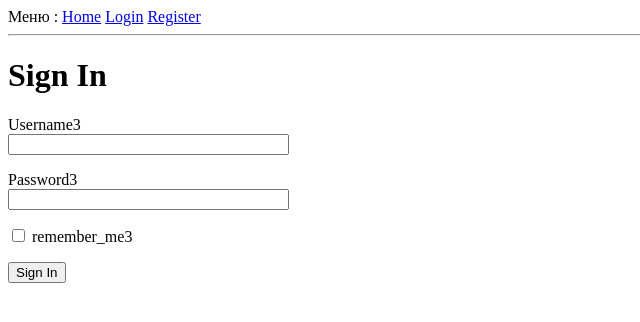
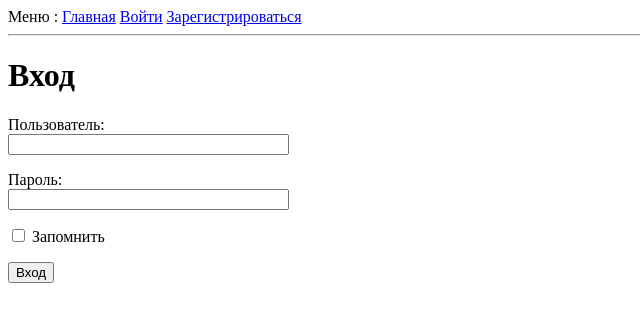
Before and after one commit to k-tatiana/flask, a Flask app: page /login in a window 1280 px wide. Shown: the top 322 px of the page, without its empty margins (0-640 px from the left). Run offline with Flask 2, Linux system fonts and the light colour scheme.

Commit message:
Rus language instead of English

```diff
--- a/app/__init__.py
+++ b/app/__init__.py
@@ -10,7 +10,7 @@ db = SQLAlchemy(app)
 migrate = Migrate(app, db)
 login = LoginManager(app)
 login.login_view = 'login'
-login.login_message = 'You must be authorized to see the page'
+login.login_message = 'Вы должны быть зарегистрированным пользователем чтобы зайти на эту страницу'
 
 
 from app import routes, models
--- a/app/forms.py
+++ b/app/forms.py
@@ -5,10 +5,10 @@ from app.models import User
 
 
 class LoginForm(FlaskForm):
-    username2 = StringField('Username3', validators=[DataRequired()])
-    password2 = PasswordField('Password3', validators=[DataRequired()])
-    remember_me2 = BooleanField('remember_me3', default=False)
-    submit2 = SubmitField('Sign In')
+    username2 = StringField('Пользователь:', validators=[DataRequired()])
+    password2 = PasswordField('Пароль:', validators=[DataRequired()])
+    remember_me2 = BooleanField('Запомнить', default=False)
+    submit2 = SubmitField('Вход')
 
 class RegistrationForm(FlaskForm):
     username = StringField('Логин', validators=[DataRequired()])
--- a/app/routes.py
+++ b/app/routes.py
@@ -35,12 +35,11 @@ def hello():
 @app.route('/user/<username>')
 @login_required
 def user(username):
-    user2 = User.query.filter_by(name=username).first_or_404()
+    user = User.query.filter_by(name=username).first_or_404()
     posts = [
-        {'author': user2, 'body': 'Test post #1'},
-        {'author': user2, 'body': 'Test post #2'}
-    ]
-    return render_template('user.html', user=user2, posts=posts)
+        {'author': user, 'body': 'Test post #1'},
+        {'author': user, 'body': 'Test post #2'}]
+    return render_template('user.html', user=user, posts=posts)
 
 
 @app.route('/post/<int:post_id>')
--- a/app/templates/base.html
+++ b/app/templates/base.html
@@ -11,15 +11,15 @@
 <body>
 
     <div>Меню :
-        <a href="{{  url_for('index') }}">Home</a>
+        <a href="{{  url_for('index') }}">Главная</a>
         {% if current_user.is_anonymous %}
-        <a href="{{  url_for('login') }}">Login</a>
+        <a href="{{  url_for('login') }}">Войти</a>
         {% else %}
         <a href="{{ url_for('user', username=current_user.name)}}">Профиль пользователя</a>
-        <a href="{{ url_for('logout') }}">Logout</a>
+        <a href="{{ url_for('logout') }}">Выйти</a>
         {% endif %}
         {% if current_user.is_anonymous %}
-        <a href="{{url_for('register')}}">Register</a>
+        <a href="{{url_for('register')}}">Зарегистрироваться</a>
         {% endif %}
     </div>
     <hr>
--- a/app/templates/login.html
+++ b/app/templates/login.html
@@ -1,7 +1,7 @@
 {% extends "base.html" %}
 
 {% block content %}
-    <h1>Sign In</h1>
+    <h1>Вход</h1>
     <form action="" method="post">
         {{ form.hidden_tag() }}
         <p>
--- a/app/templates/user.html
+++ b/app/templates/user.html
@@ -1,11 +1,11 @@
 {% extends "base.html" %}
 {% block content %}
-    <h1>User: {{user.username}}</h1>
+    <h1>User: {{user.name}}</h1>
     <hr>
         {% for post in posts %}
         <p>
-            {{post.author.username}} says: <b>
-            {post.body}}
+            {{posts.name}} says: <b>
+            {posts.body}}
         </b>
         </p>
         {% endfor %}
```
